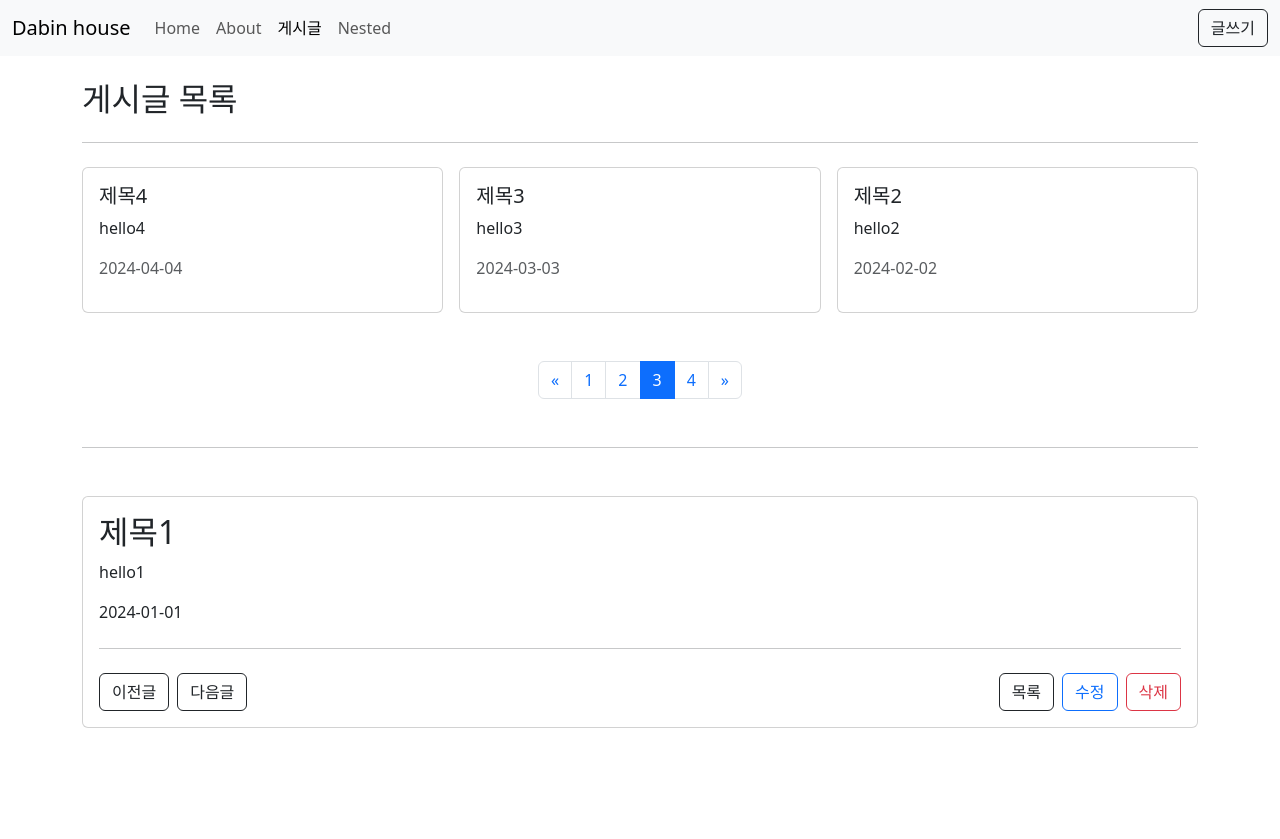
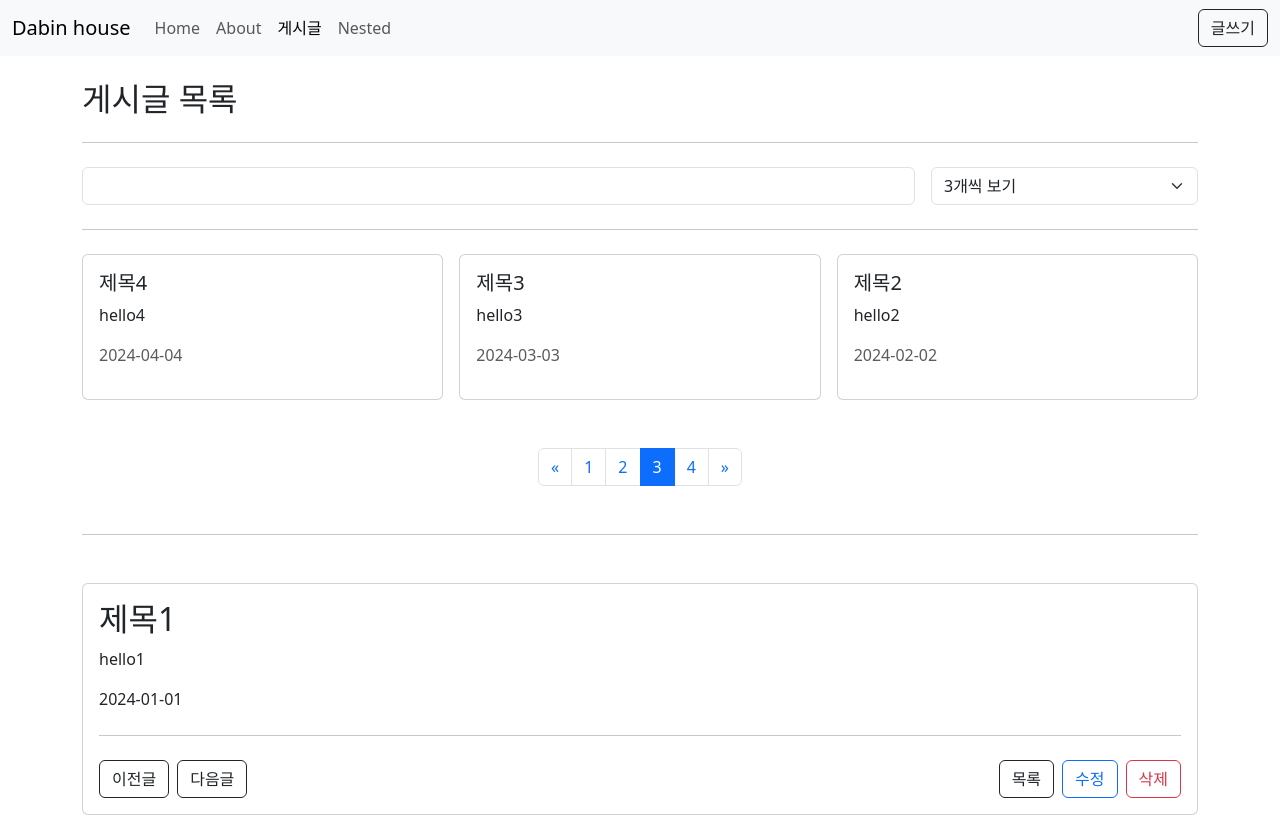
Before and after one commit to dabin-lee/vue3-posts, a Vue app: page /posts in a window 1280 px wide. Before the commit the page ends 800 px from the top, so only its background shows below. Built offline with nearby package versions, Linux system fonts and the light colour scheme; data requests are answered from the project's data file.

Commit message:
[FEAT] JsonServer 필터 기능 추가

```diff
--- a/src/views/posts/PostListView.vue
+++ b/src/views/posts/PostListView.vue
@@ -1,6 +1,22 @@
 <template>
 	<div>
 		<h2>게시글 목록</h2>
+		<hr class="my-4" />
+		<!-- filter -->
+		<form @submit.prevent>
+			<div class="row g-3">
+				<div class="col">
+					<input v-model="params.title_like" type="text" class="form-control" />
+				</div>
+				<div class="col-3">
+					<select v-model="params._limit" name="" id="" class="form-select">
+						<option value="3">3개씩 보기</option>
+						<option value="6">6개씩 보기</option>
+						<option value="9">9개씩 보기</option>
+					</select>
+				</div>
+			</div>
+		</form>
 		<hr class="my-4" />
 		<div class="row g-3">
 			<div v-for="post in posts" :key="post.id" class="col-4">
@@ -73,6 +89,7 @@ const params = ref({
 	_order: 'desc',
 	_page: 3, //현재 보여질 페이지
 	_limit: 3, //페이지에 보여질 총 글 갯수
+	title_like: null,
 });
 // pagination
 const totalCount = ref(0);
```
